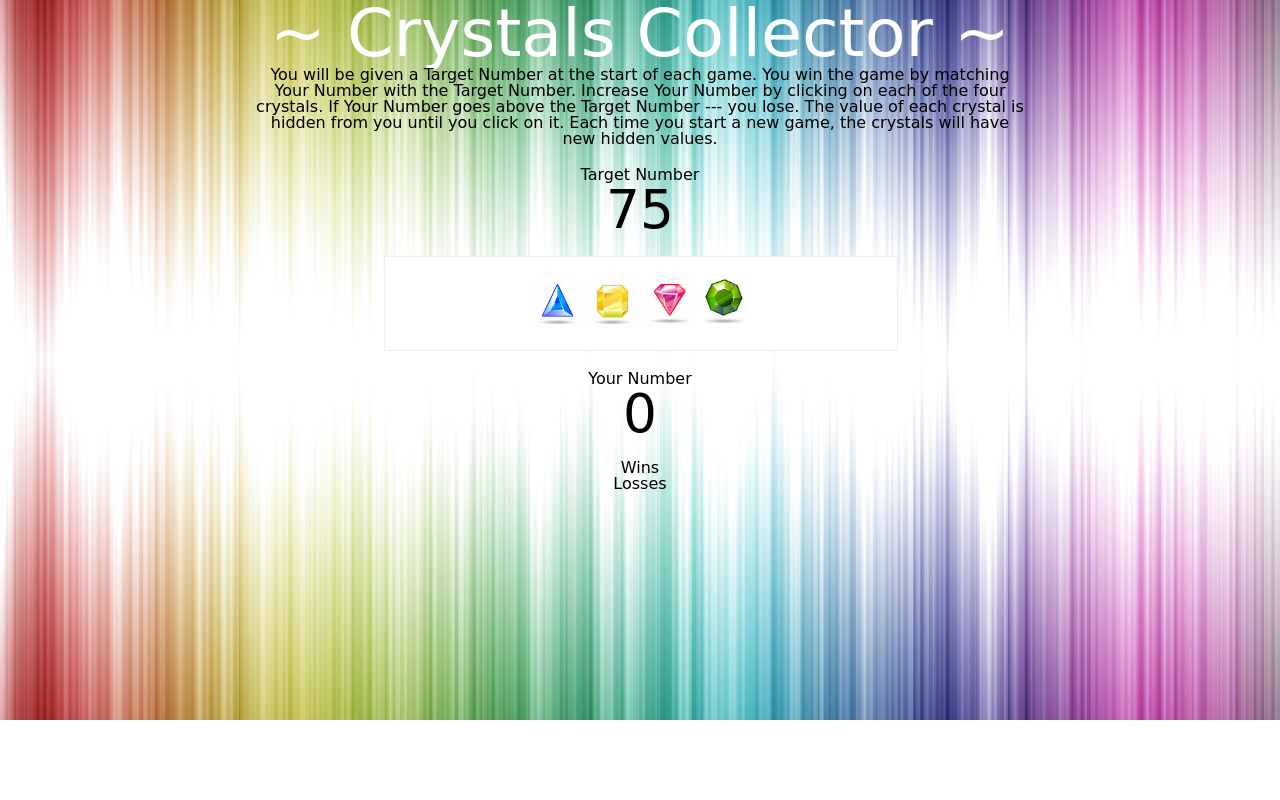
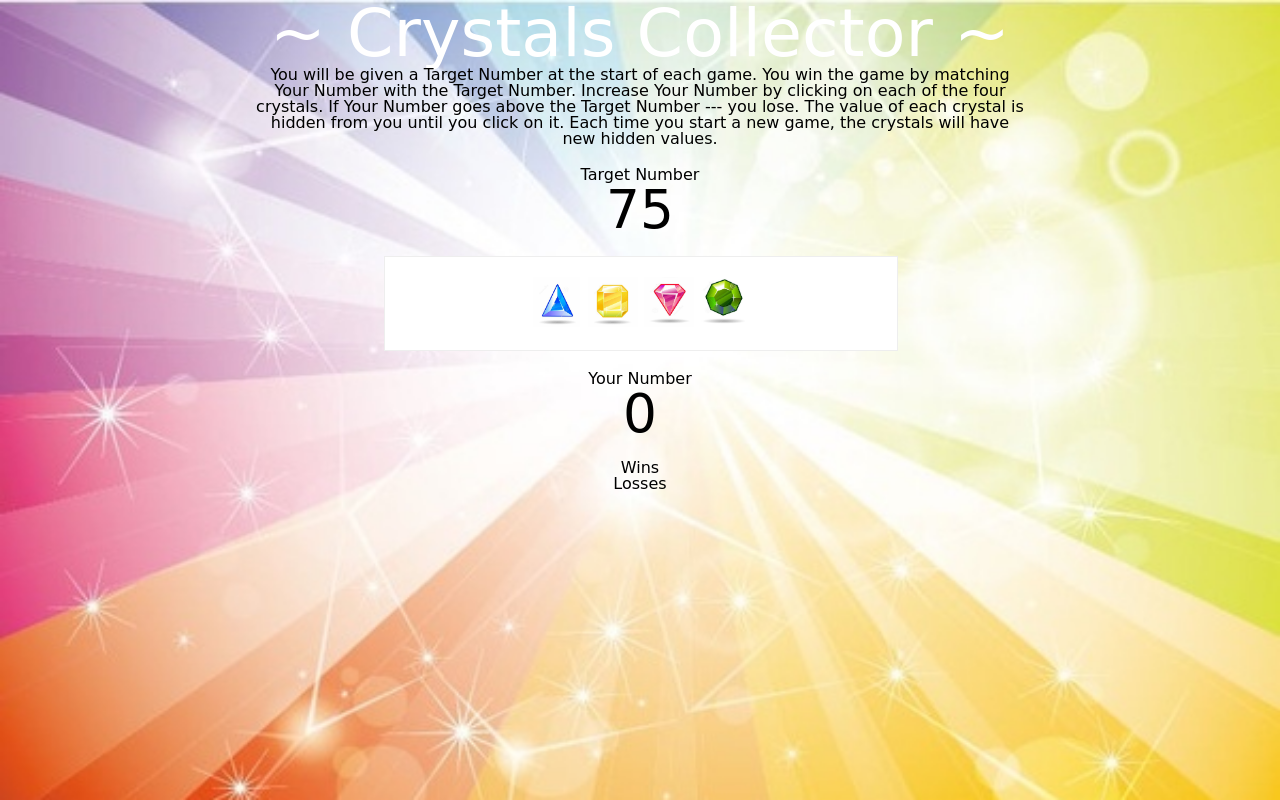
Before and after one commit to cjhanson1/week-4-game, a plain HTML site: page index.html in a window 1280 px wide. Drawn offline with nearby package versions, Linux system fonts and the light colour scheme; a web font is replaced by a local one.

Commit message:
Update style.css

```diff
--- a/assets/css/style.css
+++ b/assets/css/style.css
@@ -1,6 +1,6 @@
 body {
 	box-sizing: border-box;
-	background-image: url("../images/rainbow.jpg");
+	background-image: url("../images/background.jpg");
 	background-repeat: no-repeat;
 	background-size: 100%;
 	font-family: 'Rakkas', cursive;
```
